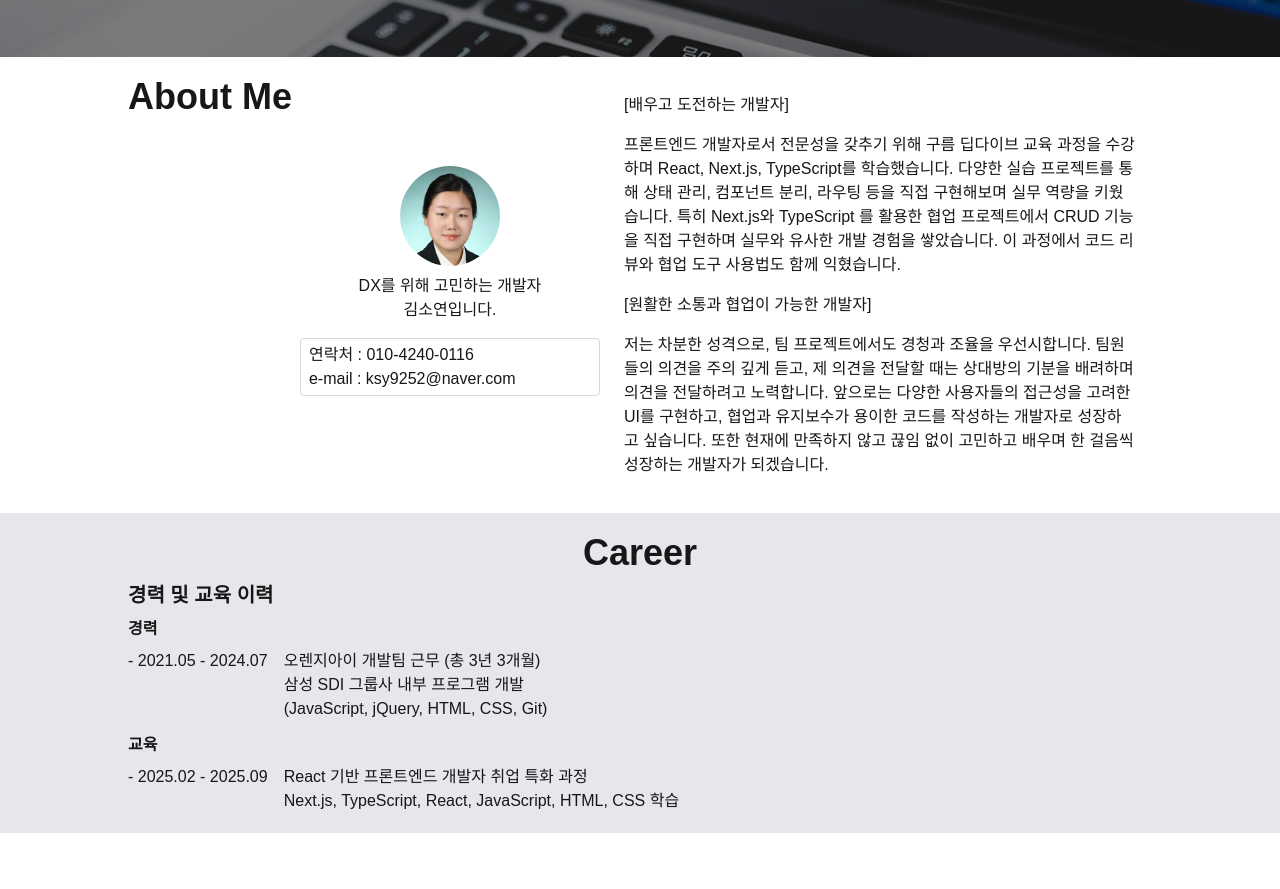
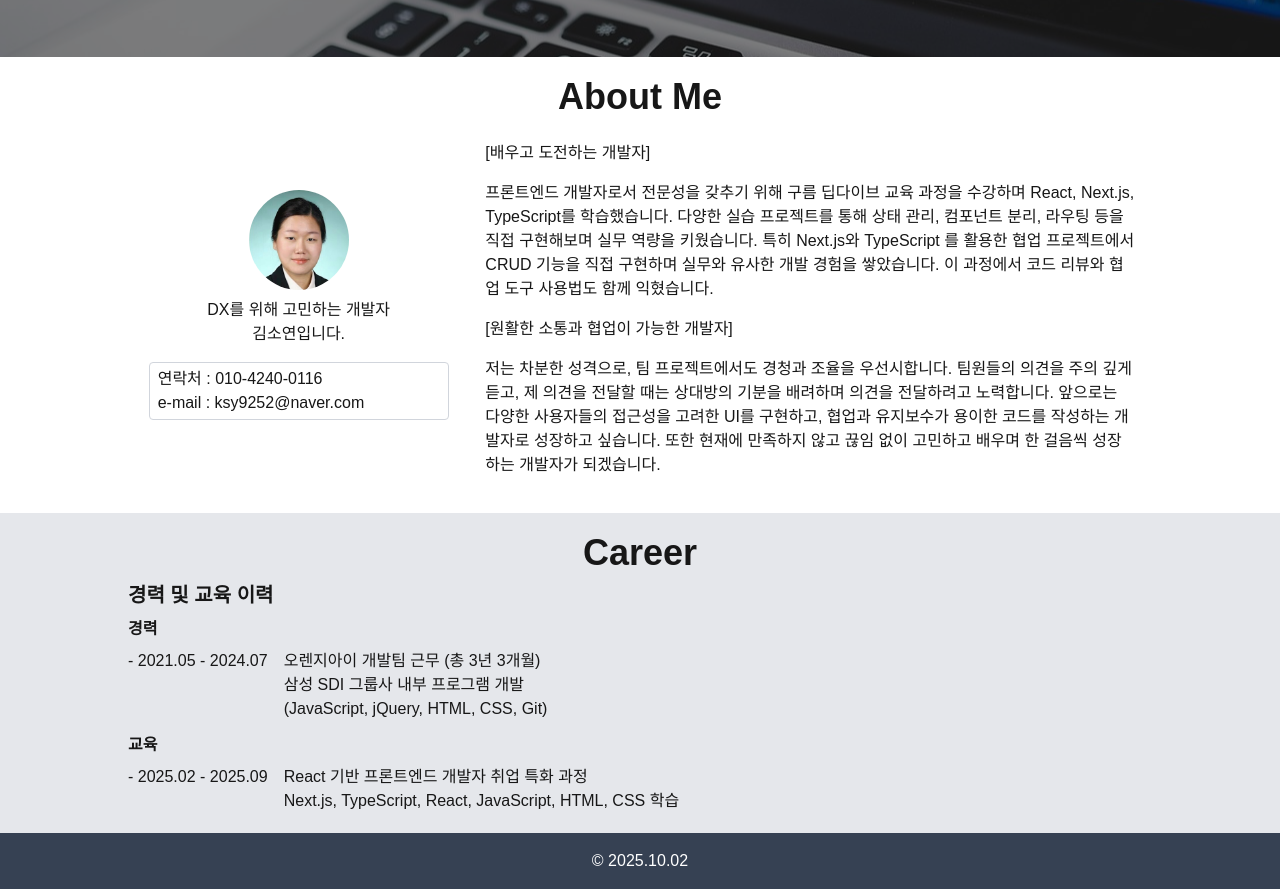
Before and after one commit to soyeon0116/my_portfolio, a Next.js app: page / in a window 1280 px wide. Shown: the part 491-1380 px from the top of the page. Before the commit the page ends 1324 px from the top, so only its background shows below. Built offline with nearby package versions, Linux system fonts and the light colour scheme.

Commit message:
feat : footer영역 추가

```diff
--- a/src/app/page.tsx
+++ b/src/app/page.tsx
@@ -1,5 +1,6 @@
 import AboutMe from '@/domains/common/components/aboutMe/AboutMe';
 import Career from '@/domains/common/components/career.tsx/Career';
+import Footer from '@/domains/common/components/Footer';
 import Introduce from '@/domains/common/components/Intro/Introduce';
 
 export default function Home() {
@@ -8,6 +9,8 @@ export default function Home() {
       <Introduce />
       <AboutMe />
       <Career />
+
+      <Footer />
     </>
   );
 }
--- /dev/null
+++ b/src/domains/common/components/Footer.tsx
@@ -0,0 +1,9 @@
+import React from 'react';
+
+export default function Footer() {
+  return (
+    <div className='h-14 bg-gray-700 text-center flex flex-col justify-center'>
+      <p className='text-white'>© 2025.10.02</p>
+    </div>
+  );
+}
--- a/src/domains/common/components/aboutMe/AboutMe.tsx
+++ b/src/domains/common/components/aboutMe/AboutMe.tsx
@@ -4,13 +4,12 @@ import AboutRight from './AboutRight';
 
 export default function AboutMe() {
   return (
-    <section
-      id='aboutMe'
-      className='flex flex-col md:flex-row scroll-mt-[48px]'
-    >
+    <section id='aboutMe' className='scroll-mt-[48px]'>
       <h1 className='text-4xl font-black text-center mb-2'>About Me</h1>
-      <AboutLeft />
-      <AboutRight />
+      <div className='flex flex-col md:flex-row'>
+        <AboutLeft />
+        <AboutRight />
+      </div>
     </section>
   );
 }
```
